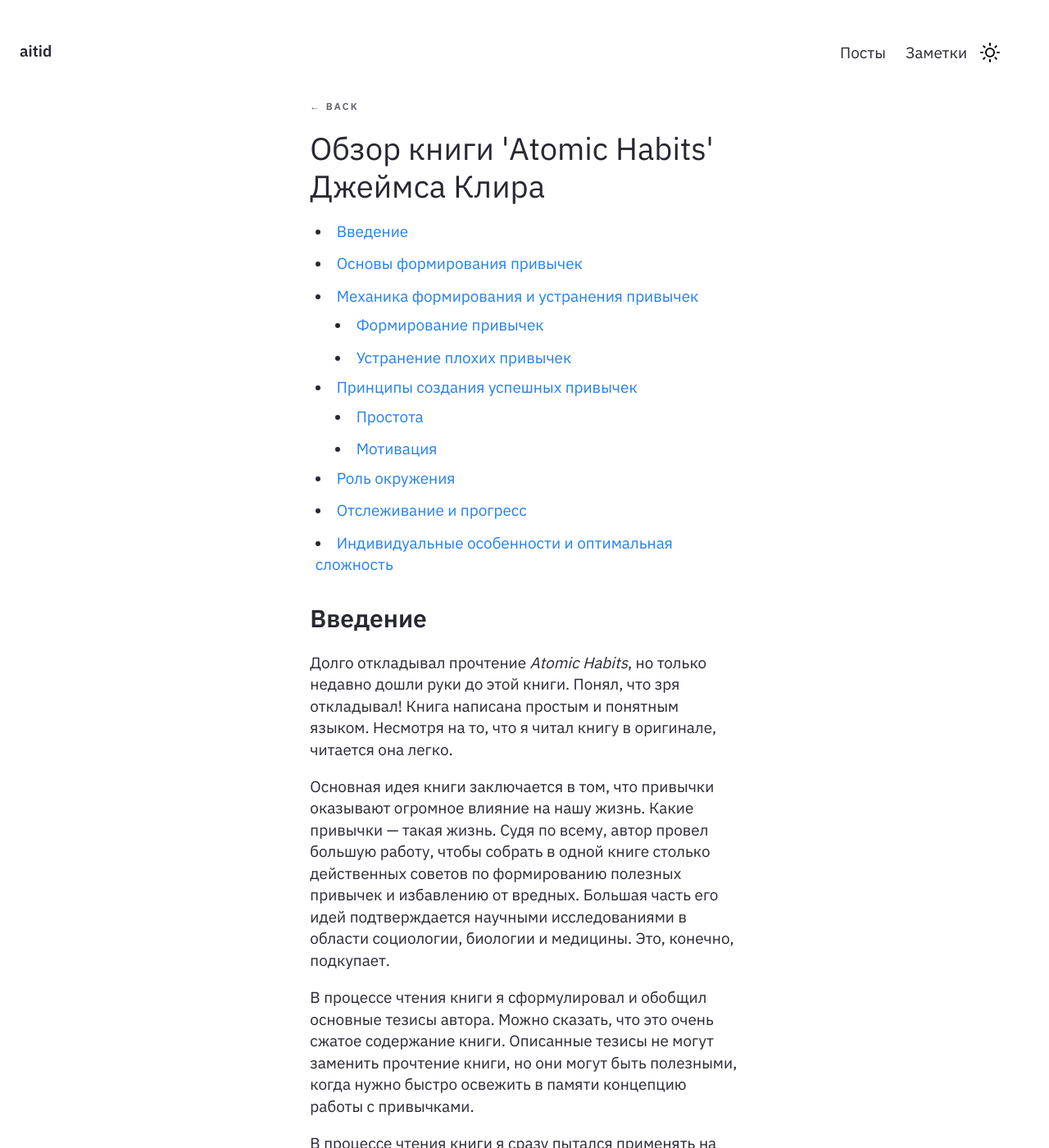
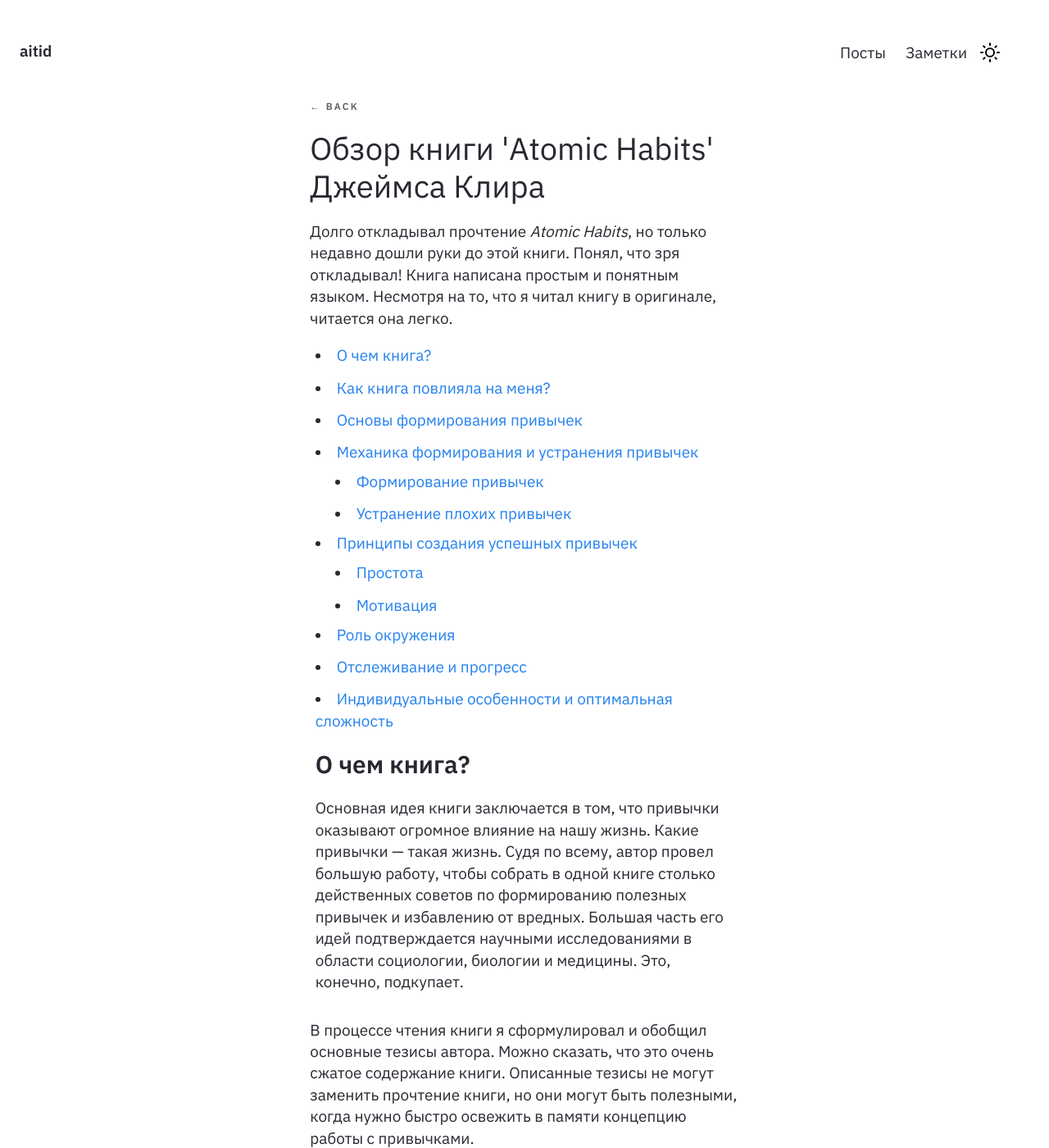
Before and after one commit to Aitid/blog, a Jekyll site: the page built from _notes/obsidian/garden/Обзор книги 'Atomic Habits' Джеймса Клира.md, in a window 1280 px wide and 1400 px high. Shown: the whole window at 82% size. Built offline with Jekyll 4.4.1, drawn with Linux system fonts in a browser that asks for light colours; part of the change alters nothing that is shown; some of the changed text lies outside the part shown.

Commit message:
added Atomit habits

```diff
--- a/_notes/obsidian/garden/Обзор книги 'Atomic Habits' Джеймса Клира.md
+++ b/_notes/obsidian/garden/Обзор книги 'Atomic Habits' Джеймса Клира.md
@@ -7,8 +7,10 @@ feed: show
 date: 2024-12-26
 permalink: obzor-knigi-atomic-habits-dzhejmsa-klira
 ---
+Долго откладывал прочтение _Atomic Habits_, но только недавно дошли руки до этой книги. Понял, что зря откладывал! Книга написана простым и понятным языком. Несмотря на то, что я читал книгу в оригинале, читается она легко.
 
-- [Введение](#введение)
+- [О чем книга?](#о-чем-книга)
+- [Как книга повлияла на меня?](#как-книга-повлияла-на-меня)
 - [Основы формирования привычек](#основы-формирования-привычек)
 - [Механика формирования и устранения привычек](#механика-формирования-и-устранения-привычек)
   - [Формирование привычек](#формирование-привычек)
@@ -19,15 +21,11 @@ permalink: obzor-knigi-atomic-habits-dzhejmsa-klira
 - [Роль окружения](#роль-окружения)
 - [Отслеживание и прогресс](#отслеживание-и-прогресс)
 - [Индивидуальные особенности и оптимальная сложность](#индивидуальные-особенности-и-оптимальная-сложность)
-
-
-## Введение
-Долго откладывал прочтение _Atomic Habits_, но только недавно дошли руки до этой книги. Понял, что зря откладывал! Книга написана простым и понятным языком. Несмотря на то, что я читал книгу в оригинале, читается она легко.
-
+## О чем книга?
 Основная идея книги заключается в том, что привычки оказывают огромное влияние на нашу жизнь. Какие привычки — такая жизнь. Судя по всему, автор провел большую работу, чтобы собрать в одной книге столько действенных советов по формированию полезных привычек и избавлению от вредных. Большая часть его идей подтверждается научными исследованиями в области социологии, биологии и медицины. Это, конечно, подкупает.
 
 В процессе чтения книги я сформулировал и обобщил основные тезисы автора. Можно сказать, что это очень сжатое содержание книги. Описанные тезисы не могут заменить прочтение книги, но они могут быть полезными, когда нужно быстро освежить в памяти концепцию работы с привычками.
-
+## Как книга повлияла на меня?
 В процессе чтения книги я сразу пытался применять на практике идеи автора. Отслеживание навыков (тезис №15) позволило мне внедрить в свой образ жизни ежедневное занятие английским языком и чтение профессиональной литературы. Казалось бы, мелочь, но возможность ставить галочку в чек-листе позволила мне выполнять эту активность без пропусков.
 
 В течение дня я регулярно потребляю развлекательный контент. Часто на это уходит больше времени, чем хотелось бы. Поэтому я увеличил сложность получения развлекательного контента (тезис №8). Теперь мой телефон лежит в другой комнате, и он не может импульсивно оказаться у меня в руках. Когда приходит время, чтобы взять телефон, я выполняю три подхода физических упражнений. Другими словами, физические упражнения были включены в цепочку уже существующих привычек (тезис №6). Получилось, что убил двух зайцев одним выстрелом: значительно сократил потребление ненужного контента и стал делать каждый день разные виды отжиманий.
```
